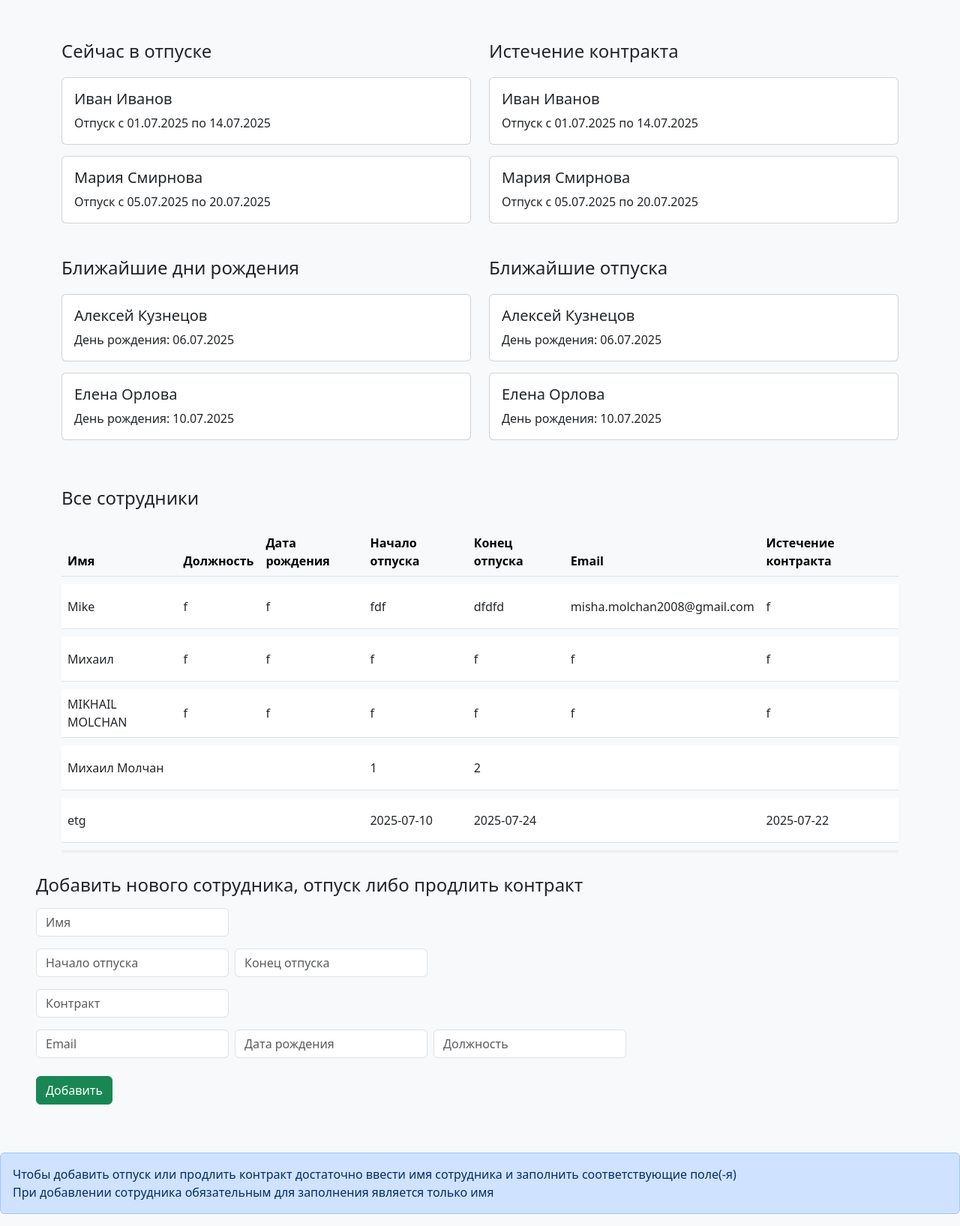
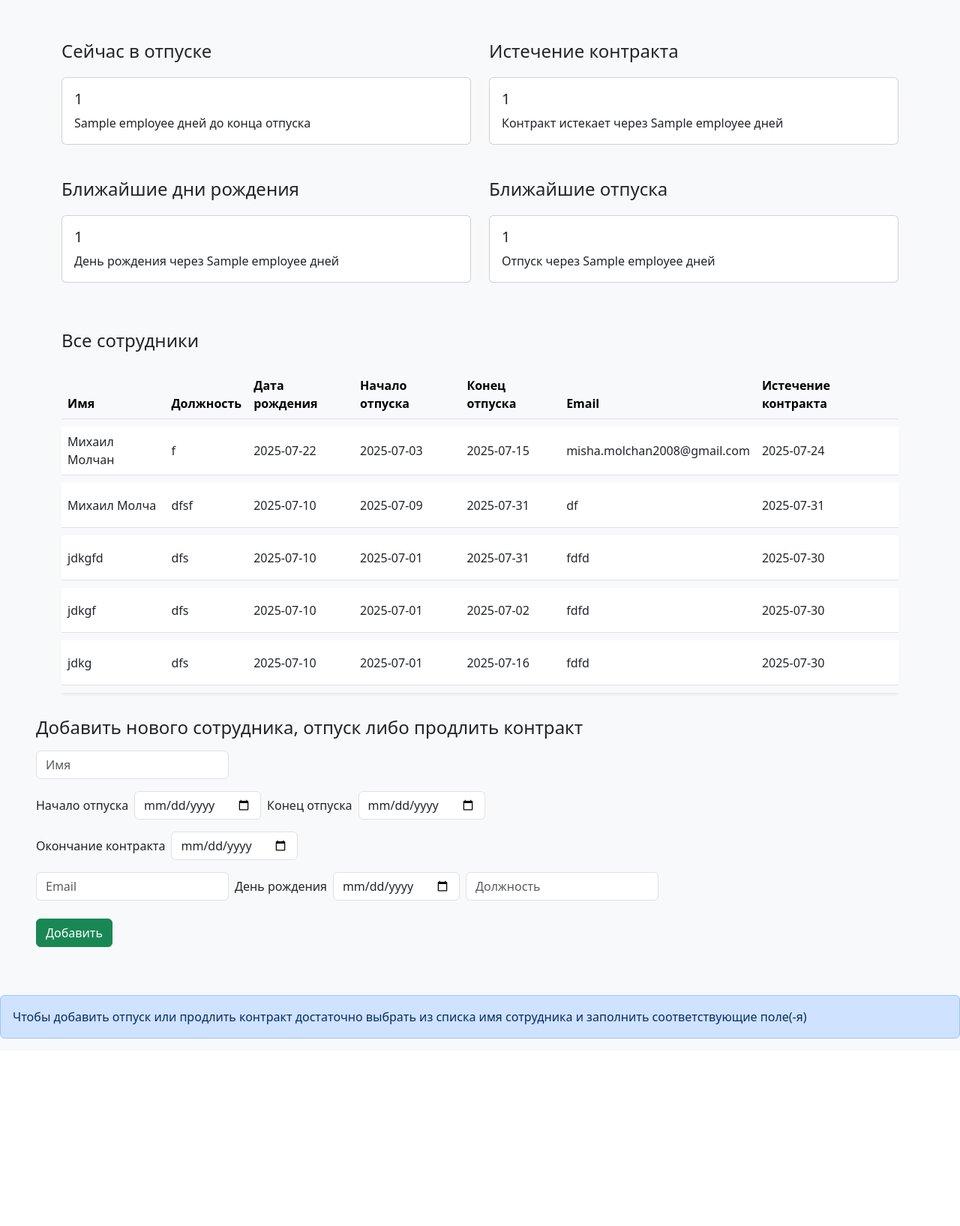
Before and after one commit to mikeMolchan/annaproject, a Flask app: template templates/index.html in a window 1280 px wide; the page is wider, and only the part inside the window is pictured. Shown: the part 100-1735 px from the top of that part at 75% size. After the commit the page ends 1485 px from the top of that part, so only its background shows below. Run offline with Flask 3, Linux system fonts and the light colour scheme; tables that the repository leaves empty hold one stand-in row (values such as "Sample post"); the template is opened without the code that fills it: values that come from a table or form of the project are taken from there, most other values are stand-ins (such as "Sample title", 1, 10 or a date in 2020).

Commit message:
version 0.3 beta

```diff
--- a/edit.html
+++ /dev/null
@@ -1 +0,0 @@
-<p>TEst</p>
--- a/main.py
+++ b/main.py
@@ -6,11 +6,19 @@ from wtforms.validators import DataRequired
 
 from flask_sqlalchemy import SQLAlchemy
 from sqlalchemy.orm import DeclarativeBase, Mapped, mapped_column
-from sqlalchemy import Integer, String
+from sqlalchemy import Integer, String, Date
+
+from flask_apscheduler import APScheduler
+
+import datetime as dt
 
 app = Flask(__name__)
 app.secret_key = 'dizzaincom2025%'
 app.config['SQLALCHEMY_DATABASE_URI'] = 'sqlite:///database.db'
+
+scheduler = APScheduler()
+scheduler.init_app(app)
+scheduler.start()
 
 
 # Creates a basic class
@@ -25,30 +33,30 @@ db.init_app(app)
 
 
 
-class Employee1(db.Model):
-    id: Mapped[int] = mapped_column(Integer, primary_key=True,  autoincrement=True)
+class Employee4(db.Model):
+    id: Mapped[int] = mapped_column(Integer, primary_key=True, autoincrement=True)
     name: Mapped[str] = mapped_column(String(250), unique=True, nullable=False)
-    position: Mapped[str] = mapped_column(String(250), unique=False, nullable=False)
-    birthday: Mapped[str] = mapped_column(String(250), unique=False, nullable=False)
-    vacation_start: Mapped[str] = mapped_column(String(250), unique=False, nullable=False)
-    vacation_end: Mapped[str] = mapped_column(String(250), unique=False, nullable=False)
-    email: Mapped[str] = mapped_column(String(250), unique=False, nullable=False)
-    contract: Mapped[str] = mapped_column(String(250), unique=False, nullable=False)
+    position: Mapped[str] = mapped_column(String(250), nullable=True)
+    birthday: Mapped[dt.date] = mapped_column(Date, nullable=True)
+    vacation_start: Mapped[dt.date] = mapped_column(Date, nullable=True)
+    vacation_end: Mapped[dt.date] = mapped_column(Date, nullable=True)
+    email: Mapped[str] = mapped_column(String(250), nullable=True)
+    contract: Mapped[dt.date] = mapped_column(Date, nullable=True)
 
 
 # Create table schema in the db
 # !Comment after creating a table!
-# with app.app_context():
-#     db.create_all()
+with app.app_context():
+    db.create_all()
 
 class AddEmployeeForm(FlaskForm):
     name = StringField('Имя', validators=[DataRequired()])
     position = StringField('Должность')
-    birthday = StringField('Дата рождения')
-    vacation_start = StringField('Начало отпуска')
-    vacation_end = StringField('Конец отпуска')
+    birthday = DateField('Дата рождения')
+    vacation_start = DateField('Начало отпуска')
+    vacation_end = DateField('Конец отпуска')
     email = StringField('Email')
-    contract = StringField('Истечение контракта')
+    contract = DateField('Истечение контракта')
     submit = SubmitField('Добавить')
 
 
@@ -62,17 +70,21 @@ def home():
     if form.validate_on_submit():
         if request.method == 'POST':
             if not check_if_exists(form.name.data):
+                print(1)
                 add_employee(form.name.data, form.position.data, form.birthday.data, form.vacation_start.data, form.vacation_end.data, form.email.data, form.contract.data)
             else:
                 if form.vacation_start.data and form.vacation_start.data:
+                    print(2)
                     update_vacation_by_name(form.name.data, form.vacation_start.data, form.vacation_end.data)
                 elif form.contract.data:
+                    print(3)
                     update_contract_by_name(form.name.data, form.contract.data)
                 else:
+                    print(4)
                     pass
 
-            return render_template('index.html', form=form, employees=get_employees())
-    return render_template('index.html', form=form, employees=get_employees())
+            return render_template('index.html', form=form, employees=get_employees(), vacation_now=vacation_now(), contract_soon=contract_soon(), birthday_soon=birthday_soon(), vacation_soon=vacation_soon())
+    return render_template('index.html', form=form, employees=get_employees(), vacation_now=vacation_now(), contract_soon=contract_soon(), birthday_soon=birthday_soon(), vacation_soon=vacation_soon())
 
 
 
@@ -83,14 +95,14 @@ def home():
 
 def add_employee(name: str, position: str = 'None', birthday: str = 'None', vacation_start: str = 'None', vacation_end: str = 'None', email: str = 'None', contract: str = 'None') -> None:
     with app.app_context():
-        employee = Employee1(name=name, position=position, birthday=birthday, vacation_start=vacation_start, vacation_end=vacation_end, email=email, contract=contract)
+        employee = Employee4(name=name, position=position, birthday=birthday, vacation_start=vacation_start, vacation_end=vacation_end, email=email, contract=contract)
         db.session.add(employee)
         db.session.commit()
 
 
 def get_employees() -> tuple[object]:
     with app.app_context():
-        employees = Employee1.query.all()
+        employees = Employee4.query.all()
         # db.session.commit()
     return employees
 
@@ -105,7 +117,7 @@ def check_if_exists(name: str) -> bool:
 
 def update_vacation_by_name(name: str, vacation_start: str, vacation_end: str) -> None:
     with app.app_context():
-        employee = Employee1.query.filter_by(name=name).first()
+        employee = Employee4.query.filter_by(name=name).first()
         if employee:
             employee.vacation_start = vacation_start
             employee.vacation_end = vacation_end
@@ -113,13 +125,51 @@ def update_vacation_by_name(name: str, vacation_start: str, vacation_end: str) -
 
 def update_contract_by_name(name: str, contract: str) -> None:
     with app.app_context():
-        employee = Employee1.query.filter_by(name=name).first()
+        employee = Employee4.query.filter_by(name=name).first()
         if employee:
             employee.contract = contract
             db.session.commit()
 
 
-print(check_if_exists)
+def find_timedelta(date) -> int:
+    return (date - dt.datetime.now().date()).days
+
+def vacation_now() -> list[list]:
+    employees = get_employees()
+    result = []
+    for employee in employees:
+        if find_timedelta(employee.vacation_end) > 0 and find_timedelta(employee.vacation_start) < 0:
+            result.append([employee.name, find_timedelta(employee.vacation_end)])
+    return result
+
+def vacation_soon() -> list[list]:
+    employees = get_employees()
+    result = []
+    for employee in employees:
+        if find_timedelta(employee.vacation_start) < 7 and find_timedelta(employee.vacation_start) > 1:
+            result.append([employee.name, find_timedelta(employee.vacation_start)])
+    return result
+
+def birthday_soon() -> list[list]:
+    employees = get_employees()
+    result = []
+    for employee in employees:
+        if find_timedelta(employee.birthday) < 7:
+            result.append([employee.name, find_timedelta(employee.birthday)])
+    return result
+
+def contract_soon() -> list[list]:
+    employees = get_employees()
+    result = []
+    for employee in employees:
+        if find_timedelta(employee.contract) < 180 :
+            result.append([employee.name, find_timedelta(employee.contract)])
+    return result
+
+@scheduler.task('interval', id='every_second', seconds=1)
+def job():
+    with app.app_context():
+        pass
 
 
 if __name__ == '__main__':
--- a/templates/index.html
+++ b/templates/index.html
@@ -43,69 +43,52 @@
       <div class="col-md-6">
         <h4 class="section-title">Сейчас в отпуске
         </h4>
+        {% for employee in vacation_now %}
         <div class="card">
             <div class="card-body">
-            <h5 class="card-title">Иван Иванов</h5>
-            <p class="card-text">Отпуск с 01.07.2025 по 14.07.2025</p>
+                <h5 class="card-title">{{ employee[0] }}</h5>
+                <p class="card-text">{{ employee[1] }} дней до конца отпуска</p>
             </div>
         </div>
+        {% endfor %}
+    </div>
+
+    <div class="col-md-6">
+        <h4 class="section-title">Истечение контракта</h4>
+        {% for employee in contract_soon %}
         <div class="card">
             <div class="card-body">
-            <h5 class="card-title">Мария Смирнова</h5>
-            <p class="card-text">Отпуск с 05.07.2025 по 20.07.2025</p>
+                <h5 class="card-title">{{ employee[0] }}</h5>
+                <p class="card-text">Контракт истекает через {{ employee[1] }} дней</p>
             </div>
         </div>
-      </div>
-
-      <!-- Отпуск -->
-      <div class="col-md-6">
-        <h4 class="section-title">Истечение контракта</h4>
-        <div class="card">
-          <div class="card-body">
-            <h5 class="card-title">Иван Иванов</h5>
-            <p class="card-text">Отпуск с 01.07.2025 по 14.07.2025</p>
-          </div>
-        </div>
-        <div class="card">
-          <div class="card-body">
-            <h5 class="card-title">Мария Смирнова</h5>
-            <p class="card-text">Отпуск с 05.07.2025 по 20.07.2025</p>
-          </div>
-        </div>
+        {% endfor %}
       </div>
 
       <!-- Дни рождения -->
       <div class="col-md-6">
         <h4 class="section-title">Ближайшие дни рождения</h4>
+        {% for employee in birthday_soon %}
         <div class="card">
           <div class="card-body">
-            <h5 class="card-title">Алексей Кузнецов</h5>
-            <p class="card-text">День рождения: 06.07.2025</p>
+            <h5 class="card-title">{{ employee[0] }}</h5>
+            <p class="card-text">День рождения через {{ employee[1] }} дней</p>
           </div>
         </div>
-        <div class="card">
-          <div class="card-body">
-            <h5 class="card-title">Елена Орлова</h5>
-            <p class="card-text">День рождения: 10.07.2025</p>
-          </div>
-        </div>
+        {% endfor %}
       </div>
 
       <!-- Дни рождения -->
       <div class="col-md-6">
         <h4 class="section-title">Ближайшие отпуска</h4>
+        {% for employee in vacation_soon %}
         <div class="card">
           <div class="card-body">
-            <h5 class="card-title">Алексей Кузнецов</h5>
-            <p class="card-text">День рождения: 06.07.2025</p>
+            <h5 class="card-title">{{ employee[0] }}</h5>
+            <p class="card-text">Отпуск через {{ employee[1] }} дней</p>
           </div>
         </div>
-        <div class="card">
-          <div class="card-body">
-            <h5 class="card-title">Елена Орлова</h5>
-            <p class="card-text">День рождения: 10.07.2025</p>
-          </div>
-        </div>
+        {% endfor %}
       </div>
     </div>
   </div>
@@ -148,28 +131,36 @@
   <!-- Первый ряд -->
   <div class="d-flex flex-wrap gap-2 align-items-center overflow-auto mb-2 my-3">
     {{ form.csrf_token }}
-    {{ form.name(class="form-control w-auto", style="width: 130px;", placeholder="Имя") }}
+    {{ form.name(class="form-control w-auto", style="width: 130px;", placeholder="Имя", list="employee_names") }}
+    <datalist id="employee_names">
+        {% for employee in employees %}
+          <option value="{{ employee.name }}">
+        {% endfor %}
+    </datalist>
   </div>
 
   <div class="d-flex flex-wrap gap-2 align-items-center overflow-auto my-3">
+    <label for="vacation_start">Начало отпуска</label>
     {{ form.vacation_start(class="form-control w-auto", style="width: 130px;", placeholder="Начало отпуска") }}
+    <label for="vacation_end">Конец отпуска</label>
     {{ form.vacation_end(class="form-control w-auto", style="width: 130px;", placeholder="Конец отпуска") }}
 </div>
 
 <div class="d-flex flex-wrap gap-2 align-items-center overflow-auto my-3">
+      <label for="contract">Окончание контракта</label>
       {{ form.contract(class="form-control w-auto", style="width: 130px;", placeholder="Контракт") }}
     </div>
 
     <div class="d-flex gap-2 align-items-center overflow-auto mb-2 my-3">
     {{ form.email(class="form-control w-auto", style="width: 180px;", placeholder="Email") }}
+    <label for="birthday">День рождения</label>
     {{ form.birthday(class="form-control w-auto", style="width: 130px;", placeholder="Дата рождения") }}
     {{ form.position(class="form-control w-auto", style="width: 130px;", placeholder="Должность") }}
   </div>
   {{ form.submit(class="btn btn-success my-3") }}
 </form>
 <div class="alert alert-primary" role="alert">
-    Чтобы добавить отпуск или продлить контракт достаточно ввести имя сотрудника и заполнить соответствующие поле(-я) <br>
-    При добавлении сотрудника обязательным для заполнения является только имя
+    Чтобы добавить отпуск или продлить контракт достаточно выбрать из списка имя сотрудника и заполнить соответствующие поле(-я) <br>
 </div>
 
   <script src="https://cdn.jsdelivr.net/npm/bootstrap@5.3.0/dist/js/bootstrap.bundle.min.js"></script>
--- /dev/null
+++ b/test.py
@@ -0,0 +1,6 @@
+import datetime as dt
+
+
+str = '2025-07-19'
+converted_date = dt.datetime.strptime(str, "%Y-%m-%d").date()
+print((converted_date - dt.datetime.now().date()).days)
```
Also changed, not shown: instance/database.db. Lines whose indentation alone changed are shown as unchanged.
